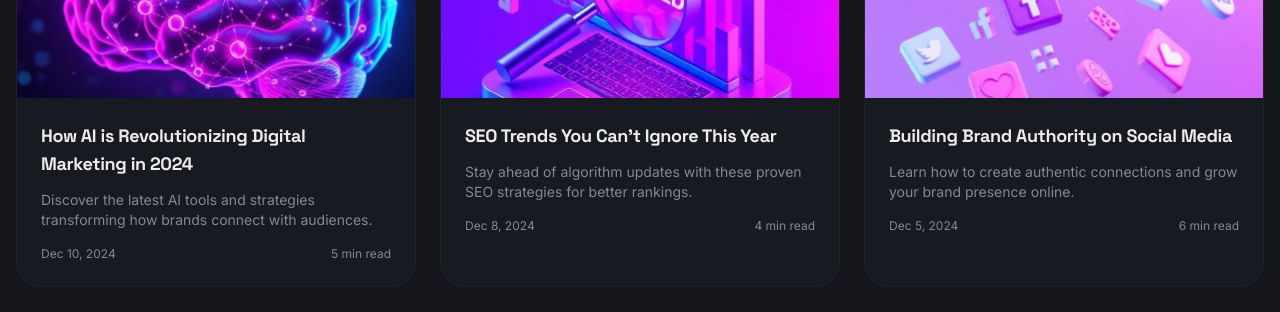
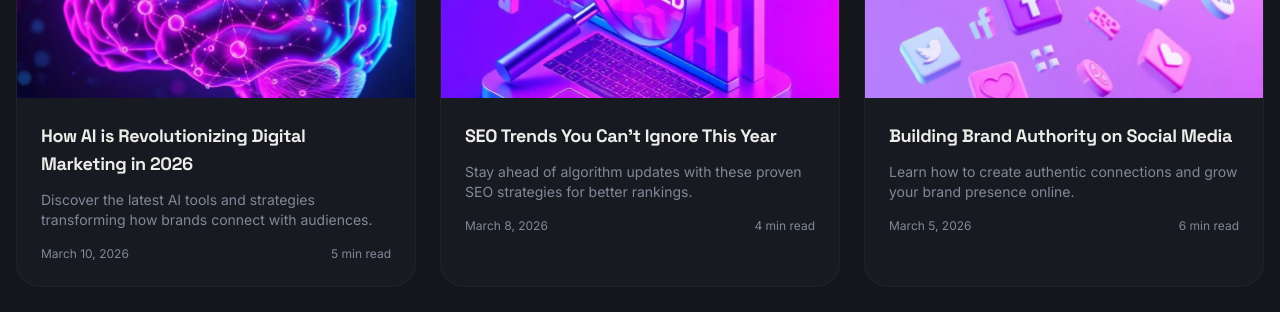
Before and after one commit to asifpathan96/senseoza-power-presence, a React (Vite) app: page / in a window 1280 px wide. Shown: the part 7100-7412 px from the top of the page. Built offline with nearby package versions, Linux system fonts and the light colour scheme.

Commit message:
Update blog to 2026 content
Co-authored-by: asifpathan96 <221178552+asifpathan96@users.noreply.github.com>

```diff
--- a/src/pages/Home.tsx
+++ b/src/pages/Home.tsx
@@ -237,26 +237,26 @@ const Home = () => {
     description: "Your success is our priority—we're always here to help"
   }];
   const blogPosts = [{
-    title: 'How AI is Revolutionizing Digital Marketing in 2024',
+    title: 'How AI is Revolutionizing Digital Marketing in 2026',
     excerpt: 'Discover the latest AI tools and strategies transforming how brands connect with audiences.',
     category: 'AI Marketing',
-    date: 'Dec 10, 2024',
+    date: 'March 10, 2026',
     readTime: '5 min read',
     image: aiMarketingImage,
-    slug: 'ai-revolutionizing-digital-marketing-2024'
+    slug: 'ai-revolutionizing-digital-marketing-2026'
   }, {
     title: "SEO Trends You Can't Ignore This Year",
     excerpt: 'Stay ahead of algorithm updates with these proven SEO strategies for better rankings.',
     category: 'SEO',
-    date: 'Dec 8, 2024',
+    date: 'March 8, 2026',
     readTime: '4 min read',
     image: seoImage,
-    slug: 'seo-trends-2024'
+    slug: 'seo-trends-2026'
   }, {
     title: 'Building Brand Authority on Social Media',
     excerpt: 'Learn how to create authentic connections and grow your brand presence online.',
     category: 'Social Media',
-    date: 'Dec 5, 2024',
+    date: 'March 5, 2026',
     readTime: '6 min read',
     image: socialMediaImage,
     slug: 'building-brand-authority-social-media'
```
